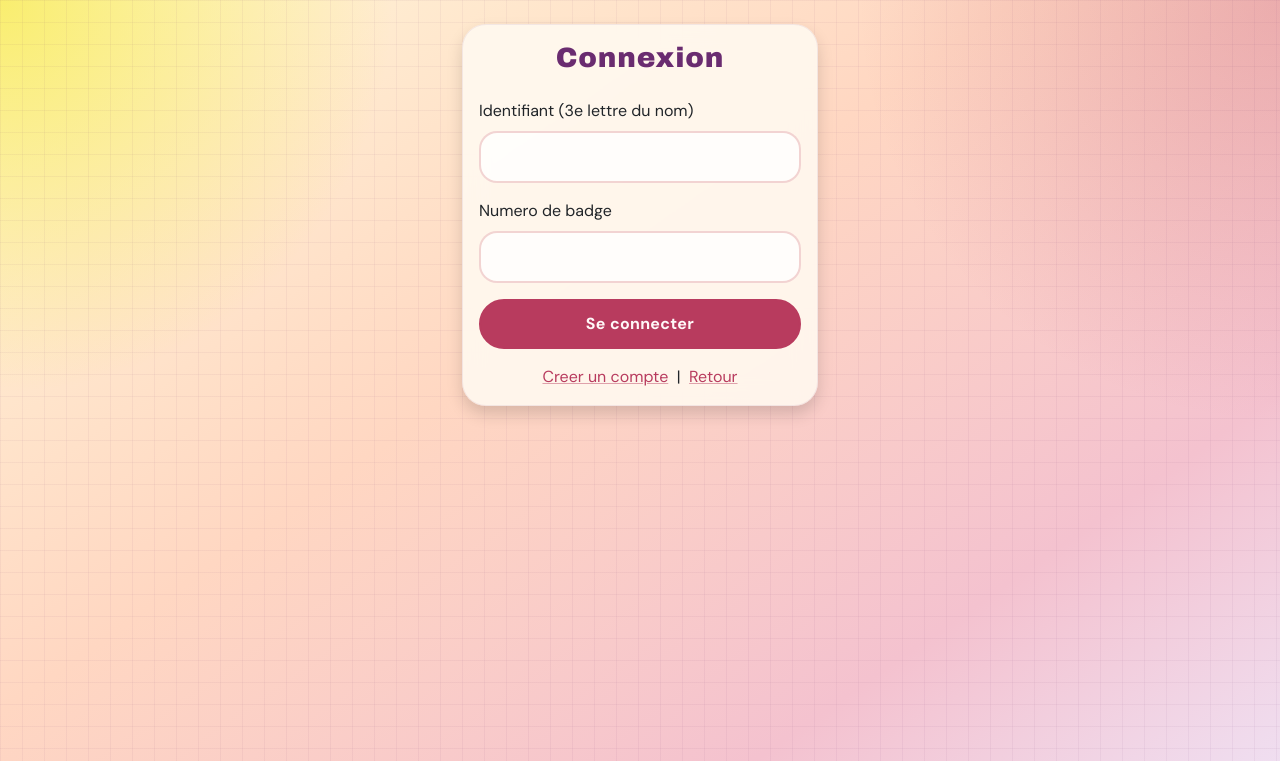
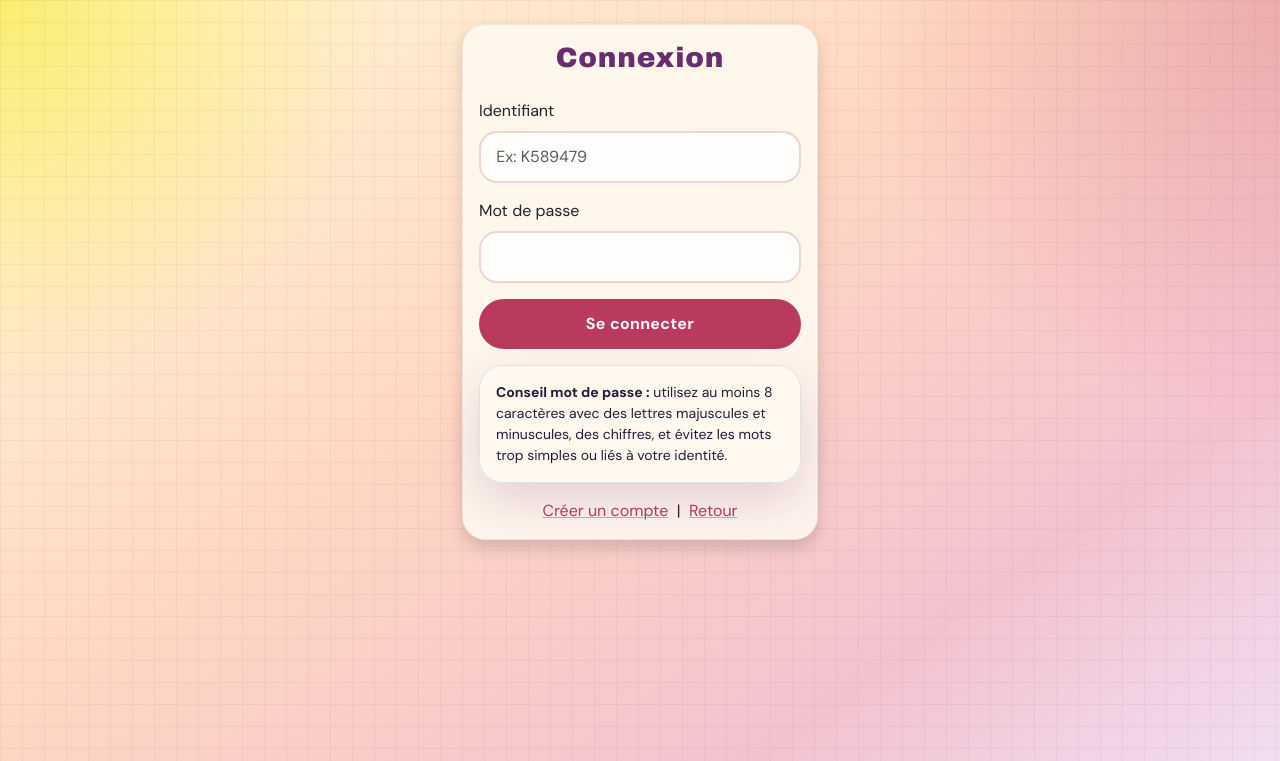
Before and after one commit to guillaumegilles/lunch-reservation-webapp, a Django app: page /login/ in a window 1280 px wide. Shown: the top 761 px of the page. Run offline with Django 5.2, Linux system fonts and the light colour scheme.

Commit message:
Implement password validation and update authentication flow; refactor forms and templates for identifier and password handling

```diff
--- a/reservations/forms.py
+++ b/reservations/forms.py
@@ -1,16 +1,24 @@
 from django import forms
+from django.core.validators import RegexValidator
+
+IDENTIFIER_REGEX = r"^[A-Za-z][0-9]{6}$"
+identifier_validator = RegexValidator(
+    regex=IDENTIFIER_REGEX,
+    message="Format attendu : 1 lettre suivie de 6 chiffres (ex: K589479).",
+)
 
 
 class LoginForm(forms.Form):
-    identifier = forms.CharField(max_length=1)
-    badge_number = forms.CharField(max_length=150, widget=forms.PasswordInput)
+    identifier = forms.CharField(min_length=7, max_length=7, validators=[identifier_validator])
+    password = forms.CharField(max_length=150, widget=forms.PasswordInput)
 
 
 class RegisterForm(forms.Form):
+    identifier = forms.CharField(min_length=7, max_length=7, validators=[identifier_validator])
     last_name = forms.CharField(max_length=150)
     first_name = forms.CharField(max_length=150)
-    badge_number = forms.CharField(max_length=150, widget=forms.PasswordInput)
-    confirm_badge_number = forms.CharField(max_length=150, widget=forms.PasswordInput)
+    password = forms.CharField(max_length=150, widget=forms.PasswordInput)
+    confirm_password = forms.CharField(max_length=150, widget=forms.PasswordInput)
 
 
 class WeeklyMenuForm(forms.Form):
--- a/reservations/templates/login.html
+++ b/reservations/templates/login.html
@@ -11,17 +11,20 @@
                 <form method="post">
                     {% csrf_token %}
                     <div class="mb-3 text-start">
-                        <label class="form-label">Identifiant (3e lettre du nom)</label>
-                        <input class="form-control" name="identifier" maxlength="1" required>
+                        <label class="form-label">Identifiant</label>
+                        <input class="form-control" name="identifier" maxlength="7" pattern="[A-Za-z][0-9]{6}" placeholder="Ex: K589479" required>
                     </div>
                     <div class="mb-3 text-start">
-                        <label class="form-label">Numero de badge</label>
-                        <input class="form-control" type="password" name="badge_number" required>
+                        <label class="form-label">Mot de passe</label>
+                        <input class="form-control" type="password" name="password" required>
                     </div>
                     <button class="btn btn-primary w-100">Se connecter</button>
                 </form>
+                <div class="alert alert-light border text-start small mt-3 mb-0" role="note">
+                    <strong>Conseil mot de passe :</strong> utilisez au moins 8 caractères avec des lettres majuscules et minuscules, des chiffres, et évitez les mots trop simples ou liés à votre identité.
+                </div>
                 <div class="mt-3">
-                    <a href="{% url 'register' %}">Creer un compte</a>
+                    <a href="{% url 'register' %}">Créer un compte</a>
                     &nbsp;|&nbsp;
                     <a href="{% url 'index' %}">Retour</a>
                 </div>
--- a/reservations/views.py
+++ b/reservations/views.py
@@ -1,5 +1,4 @@
 import json
-import re
 from calendar import month_name, monthrange
 from datetime import date, timedelta
 
@@ -7,6 +6,8 @@ from django.contrib import messages
 from django.contrib.auth import authenticate, login, logout
 from django.contrib.auth.decorators import login_required
 from django.contrib.auth.models import User
+from django.contrib.auth.password_validation import validate_password
+from django.core.exceptions import ValidationError
 from django.http import JsonResponse
 from django.urls import reverse
 from django.shortcuts import redirect, render
@@ -49,53 +50,25 @@ def index(request):
     return render(request, "index.html", {"users": users})
 
 
-def _third_letter_identifier(last_name):
-    cleaned = (last_name or "").strip()
-    if len(cleaned) < 3:
-        return ""
-    return cleaned[2].lower()
-
-
-def _build_unique_username(first_name, last_name):
-    base = f"{first_name}.{last_name}".strip().lower()
-    base = re.sub(r"[^a-z0-9._-]+", "", base)
-    if not base:
-        base = "agent"
-
-    candidate = base
-    suffix = 2
-    while User.objects.filter(username=candidate).exists():
-        candidate = f"{base}{suffix}"
-        suffix += 1
-    return candidate
+def _normalize_identifier(value):
+    return (value or "").strip().upper()
 
 
 def login_view(request):
     if request.method == "POST":
         form = LoginForm(request.POST)
         if not form.is_valid():
-            messages.error(request, "Veuillez renseigner l'identifiant et le numero de badge")
+            messages.error(request, "Veuillez renseigner un identifiant valide et un mot de passe")
             return render(request, "login.html", {"form": form})
 
-        identifier = form.cleaned_data["identifier"].strip().lower()
-        badge_number = form.cleaned_data["badge_number"]
+        identifier = _normalize_identifier(form.cleaned_data["identifier"])
+        password = form.cleaned_data["password"]
 
-        candidates = []
-        for account in User.objects.exclude(last_name=""):
-            if _third_letter_identifier(account.last_name) != identifier:
-                continue
-            user = authenticate(request, username=account.username, password=badge_number)
-            if user is not None:
-                candidates.append(user)
-
-        if len(candidates) == 1:
-            login(request, candidates[0])
-            messages.success(request, f"Connecte en tant que {candidates[0].username}")
+        user = authenticate(request, username=identifier, password=password)
+        if user is not None:
+            login(request, user)
+            messages.success(request, f"Connecte en tant que {user.username}")
             return redirect("calendar")
-
-        if len(candidates) > 1:
-            messages.error(request, "Identifiant ambigu. Contactez le CSE.")
-            return render(request, "login.html", {"form": form})
 
         messages.error(request, "Identifiants invalides")
     else:
@@ -108,33 +81,37 @@ def register_view(request):
     if request.method == "POST":
         form = RegisterForm(request.POST)
         if not form.is_valid():
-            messages.error(request, "Nom, prenom et numero de badge requis")
+            messages.error(request, "Identifiant, nom, prenom et mot de passe requis")
             return render(request, "register.html", {"form": form})
 
+        identifier = _normalize_identifier(form.cleaned_data["identifier"])
         last_name = form.cleaned_data["last_name"].strip()
         first_name = form.cleaned_data["first_name"].strip()
-        badge_number = form.cleaned_data["badge_number"]
-        confirm_badge_number = form.cleaned_data["confirm_badge_number"]
+        password = form.cleaned_data["password"]
+        confirm_password = form.cleaned_data["confirm_password"]
 
-        if len(last_name) < 3:
-            messages.error(request, "Le nom de famille doit contenir au moins 3 lettres")
+        if password != confirm_password:
+            messages.error(request, "Les mots de passe ne correspondent pas")
             return render(request, "register.html", {"form": form})
 
-        if badge_number != confirm_badge_number:
-            messages.error(request, "Les numeros de badge ne correspondent pas")
+        if User.objects.filter(username=identifier).exists():
+            messages.error(request, "Cet identifiant existe deja")
             return render(request, "register.html", {"form": form})
 
-        username = _build_unique_username(first_name, last_name)
+        draft_user = User(username=identifier, first_name=first_name, last_name=last_name)
+        try:
+            validate_password(password, user=draft_user)
+        except ValidationError as exc:
+            messages.error(request, " ".join(exc.messages))
+            return render(request, "register.html", {"form": form})
+
         User.objects.create_user(
-            username=username,
+            username=identifier,
             first_name=first_name,
             last_name=last_name,
-            password=badge_number,
+            password=password,
         )
-        messages.success(
-            request,
-            "Compte cree. Votre identifiant est la 3e lettre de votre nom de famille.",
-        )
+        messages.success(request, "Compte cree. Vous pouvez vous connecter.")
         return redirect("login")
     else:
         form = RegisterForm()
```
Also changed, not shown: django_project/settings.py (+7 -0 lines), reservations/templates/index.html (+0 -9 lines), reservations/templates/register.html (+9 -4 lines), reservations/tests/test_views.py (+48 -30 lines).
